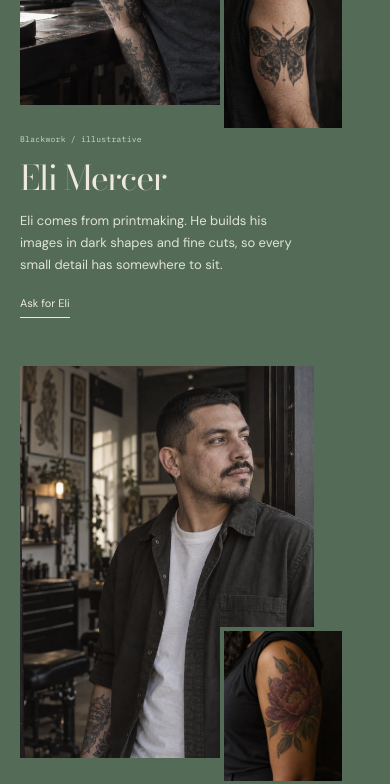
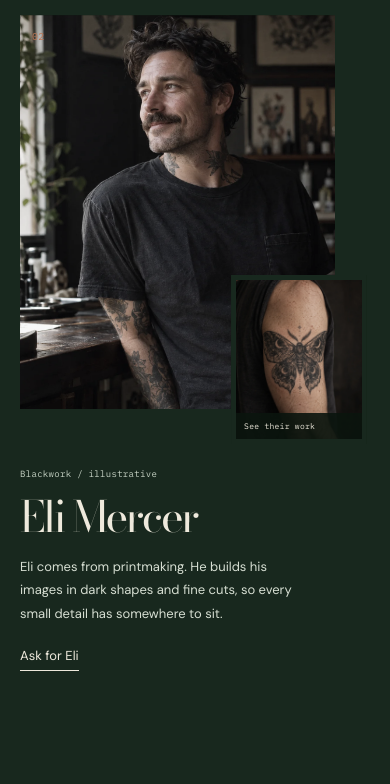
Before and after one commit to DaramolaFemi/Project-1, a Next.js app: page / in a window 390 px wide. Shown: the part 5880-6664 px from the top of the page. Built offline with nearby package versions, Linux system fonts and the light colour scheme; no server answers.

Commit message:
Build animated artists procession

```diff
--- a/src/app/globals.css
+++ b/src/app/globals.css
@@ -121,24 +121,38 @@ h1 { margin-left: -8px; font-size: clamp(96px, 11.2vw, 184px); line-height: .87;
 .studio-image-index { position: absolute; top: 14px; right: 14px; z-index: 1; color: var(--chalk); font-size: 9px; text-shadow: 0 1px 12px rgba(0,0,0,.75); }
 .studio-foot { display: flex; justify-content: space-between; padding-top: 18px; color: #4c554d; }
 
-.artists { padding-top: clamp(86px, 10vw, 140px); padding-bottom: clamp(100px, 12vw, 180px); background: var(--moss); color: var(--chalk); }
-.artists .section-heading { border-color: rgba(238, 233, 220, .32); }
-.artists-intro, .work-intro { display: flex; justify-content: space-between; align-items: end; gap: 36px; margin-bottom: clamp(54px, 8vw, 100px); }
-.artists-intro h2 { max-width: 760px; }
-.artists-intro > p, .work-intro > p { max-width: 270px; color: #e0e3d8; font-size: 14px; line-height: 1.8; }
-.artist-layout { display: grid; grid-template-columns: 1fr 1fr 1fr; gap: 6%; align-items: start; }
-.artist-eli { padding-top: 120px; }
-.artist-santi { padding-top: 40px; }
-.artist-portrait { position: relative; width: 90%; aspect-ratio: 3 / 4; background: var(--pine); }
-.artist-portrait > img { filter: saturate(.68); }
-.artist-sample { position: absolute; right: -12%; bottom: -10%; width: 45%; aspect-ratio: 4 / 5; overflow: hidden; border: 6px solid var(--moss); }
-.artist-sample > span { position: absolute; right: 0; bottom: 0; left: 0; padding: 5px; background: var(--ink); text-align: center; font-size: 10px; opacity: 0; transition: opacity .2s; }
-.artist-sample:hover > span, .artist-sample:focus-visible > span { opacity: 1; }
-.artist-info { max-width: 340px; margin-top: 55px; }
-.specialty { margin-bottom: 13px; color: #d1d8cb; font-size: 10px; }
-.artist-info h3 { margin-bottom: 16px; font-size: 38px; letter-spacing: -.04em; }
-.artist-info > p:not(.specialty) { max-width: 290px; color: #e0e3d8; font-size: 13px; line-height: 1.85; }
-.artist-info > .text-link { margin-top: 20px; }
+.artists { overflow: clip; background: #18281e; color: var(--chalk); }
+.artists-shell { display: grid; grid-template-columns: minmax(300px, .76fr) minmax(0, 1.24fr); gap: clamp(48px, 9vw, 170px); align-items: start; }
+.artists-rail { position: sticky; top: 0; display: flex; flex-direction: column; justify-content: center; height: 100svh; min-height: 720px; padding-bottom: 20px; }
+.artists .section-heading { margin-bottom: clamp(46px, 5vw, 80px); border-color: rgba(238, 233, 220, .3); }
+.artists-overline { margin-bottom: 20px; color: #bcc9b9; }
+.artists-rail h2 { max-width: 690px; font-size: clamp(58px, 6.2vw, 104px); }
+.artists-rail-copy { max-width: 252px; margin-top: 26px; color: #d7dfd3; font-size: 14px; line-height: 1.8; }
+.artists-active { display: grid; gap: 6px; margin-top: auto; padding-top: 28px; border-top: 1px solid rgba(238, 233, 220, .25); }
+.artists-active > span { color: #c78460; }
+.artists-active > p { font: 400 clamp(28px, 2.7vw, 46px)/1 var(--serif); letter-spacing: -.045em; }
+.artists-active > span:last-child { color: #bdc7b9; }
+.artists-track { padding: 18svh 0 10svh; }
+.artist-card { display: grid; grid-template-columns: minmax(0, 1fr) minmax(170px, .44fr); gap: clamp(22px, 4vw, 65px); align-items: end; min-height: 100svh; padding: 10vh 0; }
+.artist-image-stage { position: relative; width: min(100%, 620px); }
+.artist-number { position: absolute; top: 16px; left: -42px; z-index: 2; color: var(--copper); }
+.artist-portrait-frame { position: relative; aspect-ratio: 4 / 5; overflow: hidden; background: #0e1b13; clip-path: inset(0 0 100% 0); }
+.artist-portrait-frame > img { filter: saturate(.72); transform: scale(1.08); transition: transform 1.15s cubic-bezier(.2,.75,.15,1) .1s; }
+.artist-sample-frame { position: absolute; right: -9%; bottom: -8%; width: 42%; aspect-ratio: 4 / 5; overflow: hidden; border: 7px solid #18281e; background: #102016; clip-path: inset(0 0 100% 0); transition: clip-path .85s cubic-bezier(.2,.75,.15,1) .36s; }
+.artist-sample-frame > img { transition: transform 1.1s cubic-bezier(.2,.75,.15,1) .36s; transform: scale(1.1); }
+.artist-sample-frame > span { position: absolute; right: 0; bottom: 0; left: 0; padding: 7px 8px; background: rgba(10, 20, 14, .9); color: var(--chalk); font-size: 8px; }
+.artist-copy { padding-bottom: 20px; overflow: hidden; }
+.artist-copy > .mono { margin-bottom: 16px; color: #c7d3c5; }
+.artist-copy h3 { margin-bottom: 16px; font-size: clamp(38px, 4.4vw, 69px); letter-spacing: -.055em; transform: translateY(115%); transition: transform .78s cubic-bezier(.2,.75,.15,1) .22s; }
+.artist-copy > p:not(.mono) { max-width: 280px; color: #d6ded2; font-size: 13px; line-height: 1.8; opacity: 0; transform: translateY(18px); transition: opacity .4s ease .44s, transform .65s cubic-bezier(.2,.75,.15,1) .44s; }
+.artist-copy > .text-link { margin-top: 20px; opacity: 0; transform: translateY(12px); transition: opacity .4s ease .54s, transform .6s cubic-bezier(.2,.75,.15,1) .54s; }
+.artist-card.is-visible .artist-portrait-frame, .artist-card.is-visible .artist-sample-frame { clip-path: inset(0); }
+.artist-card.is-visible .artist-portrait-frame > img, .artist-card.is-visible .artist-sample-frame > img { transform: scale(1); }
+.artist-card.is-visible .artist-copy h3, .artist-card.is-visible .artist-copy > p:not(.mono), .artist-card.is-visible .artist-copy > .text-link { opacity: 1; transform: none; }
+.artist-card-eli .artist-image-stage { margin-left: auto; }.artist-card-santi .artist-image-stage { width: 88%; }
+
+.work-intro { display: flex; justify-content: space-between; align-items: end; gap: 36px; margin-bottom: clamp(54px, 8vw, 100px); }
+.work-intro > p { max-width: 270px; color: #e0e3d8; font-size: 14px; line-height: 1.8; }
 
 .selected-work { padding-top: clamp(86px, 10vw, 140px); padding-bottom: clamp(100px, 12vw, 170px); background: var(--paper); color: var(--ink); }
 .selected-work .section-heading { border-color: var(--rule-light); }
@@ -250,6 +264,9 @@ h1 { margin-left: -8px; font-size: clamp(96px, 11.2vw, 184px); line-height: .87;
   .artist-info h3 { font-size: 32px; }
   .artist-eli { padding-top: 95px; }
   .artist-info { margin-top: 48px; }
+  .artists-shell { gap: 48px; }
+  .artist-card { grid-template-columns: 1fr; gap: 32px; }
+  .artist-copy { padding-bottom: 0; }
   .visit-layout { gap: 7%; }
   .booking { gap: 8%; }
   .lightbox-layout { min-height: 580px; }
@@ -333,7 +350,25 @@ h1 { margin-left: -8px; font-size: clamp(96px, 11.2vw, 184px); line-height: .87;
   .photo-note { padding: 10px 12px; font-size: 9px; }
   .studio-foot { gap: 20px; font-size: 9px; }
   .studio-foot > span:first-child { max-width: 62%; }
-  .artists { padding-top: 76px; padding-bottom: 92px; }
+  .artists-shell { display: block; padding-top: 0; padding-bottom: 0; }
+  .artists-rail { position: relative; display: block; height: auto; min-height: 0; padding: 76px 0 54px; }
+  .artists .section-heading { margin-bottom: 42px; }
+  .artists-overline { margin-bottom: 15px; }
+  .artists-rail h2 { font-size: clamp(58px, 15vw, 78px); }
+  .artists-rail-copy { margin-top: 18px; font-size: 13px; }
+  .artists-active { display: none; }
+  .artists-track { padding: 0 0 34px; }
+  .artist-card { display: block; min-height: 0; padding: 30px 0 85px; }
+  .artist-image-stage, .artist-card-eli .artist-image-stage, .artist-card-santi .artist-image-stage { width: 90%; margin-left: 0; }
+  .artist-card-santi .artist-image-stage { margin-left: auto; }
+  .artist-number { top: 14px; left: 12px; }
+  .artist-portrait-frame { aspect-ratio: 4 / 5; }
+  .artist-sample-frame { right: -10%; bottom: -9%; width: 43%; border-width: 5px; }
+  .artist-copy { max-width: 310px; padding: 58px 0 0; }
+  .artist-copy > .mono { margin-bottom: 10px; font-size: 9px; }
+  .artist-copy h3 { margin-bottom: 12px; font-size: clamp(42px, 11vw, 56px); }
+  .artist-copy > p:not(.mono) { font-size: 13px; }
+  .artist-copy > .text-link { margin-top: 16px; }
   .artists-intro, .work-intro { align-items: flex-start; flex-direction: column; gap: 20px; margin-bottom: 48px; }
   .artists-intro > p, .work-intro > p { font-size: 13px; }
   .artist-layout { grid-template-columns: 1fr 1fr; gap: 56px 7%; }
--- a/src/app/page.tsx
+++ b/src/app/page.tsx
@@ -4,15 +4,11 @@ import Hero from '@/components/Hero';
 import Gallery from '@/components/Gallery';
 import BookingForm from '@/components/BookingForm';
 import StudioSection from '@/components/StudioSection';
-const artists = [
-  { id: 'amara', name: 'Amara Vale', specialty: 'Fine line / botanical', work: 'botanical', description: 'Amara leaves room for the skin to breathe. Her fine-line plants are drawn slowly, with as much care for the open space as the ink.', sample: 'Fine botanical linework on a forearm' },
-  { id: 'eli', name: 'Eli Mercer', specialty: 'Blackwork / illustrative', work: 'moth', description: 'Eli comes from printmaking. He builds his images in dark shapes and fine cuts, so every small detail has somewhere to sit.', sample: 'A detailed blackwork moth on an upper arm' },
-  { id: 'santi', name: 'Santi Reyes', specialty: 'Colour / neo-traditional', work: 'peony', description: 'Santi draws bold, familiar forms, then makes them his own with a quieter eye for colour and how it settles into skin.', sample: 'A burgundy neo-traditional peony on brown skin' },
-];
+import ArtistsSection from '@/components/ArtistsSection';
 export default function Home() {
   return <><Header /><main><Hero />
     <StudioSection />
-    <section id="artists" className="artists section-wrap"><div className="section-heading"><p className="section-label">The artists</p><span className="mono">Three artists. Three ways of seeing.</span></div><div className="artists-intro"><h2>Different hands.<br />Different marks.</h2><p>Take a look around.<br />See whose work speaks to you.</p></div><div className="artist-layout">{artists.map(artist => <article key={artist.id} className={`artist artist-${artist.id}`}><div className="artist-portrait"><Image src={`/images/${artist.id}.webp`} alt={`${artist.name}, resident tattoo artist, photographed candidly in the studio`} fill sizes="(max-width: 600px) 80vw, (max-width: 1000px) 43vw, 30vw" /><a href="#work" className="artist-sample" aria-label={`Explore ${artist.name}'s work`}><Image src={`/images/work-${artist.work}.webp`} alt={artist.sample} fill sizes="(max-width: 600px) 28vw, 14vw" /><span>See their work</span></a></div><div className="artist-info"><p className="mono specialty">{artist.specialty}</p><h3>{artist.name}</h3><p>{artist.description}</p><a href="#book" className="text-link">Ask for {artist.name.split(' ')[0]}</a></div></article>)}</div></section>
+    <ArtistsSection />
     <section id="work" className="selected-work section-wrap"><div className="section-heading"><p className="section-label">On the skin</p><span className="mono">Recent pieces / 01—06</span></div><div className="work-intro"><h2>Made for<br />one person.</h2><p>These designs were drawn for the people wearing them. No flash sheets, no second copies.</p></div><Gallery /><p className="gallery-end mono">Open a piece to see the artist, placement, and thinking behind it.</p></section>
     <section className="appointment" id="appointment"><div className="section-wrap"><div className="section-heading"><p className="section-label">How it happens</p><span className="mono">A clear process. Room to think.</span></div><div className="appointment-layout"><h2>We start<br />with a talk.</h2><div className="steps"><article><span className="step-number mono">01</span><div><h3>Tell us the idea</h3><p>Bring a reference, a rough sketch, a place, a person, or just a few words. We can work with a beginning.</p></div></article><article><span className="step-number mono">02</span><div><h3>Draw it together</h3><p>Your artist designs for your body, not a blank page. We make changes with you until the piece feels right.</p></div></article><article><span className="step-number mono">03</span><div><h3>Make a day of it</h3><p>We set aside time for one client at a time. You leave with clear aftercare and a way to reach us while it heals.</p></div></article></div></div><div className="appointment-bottom"><span>No borrowed designs. No need to decide today.</span><a className="button button-dark" href="#book">Tell us your idea</a></div></div></section>
     <section id="visit" className="visit section-wrap"><div className="section-heading"><p className="section-label">Come by</p><span className="mono">The room, before the appointment.</span></div><div className="visit-layout"><div className="visit-image"><Image src="/images/visit.webp" alt="An open botanical sketchbook on a worn oak consultation table beside a tall studio window" fill sizes="(max-width: 767px) 92vw, 55vw" /></div><div className="visit-copy"><h2>A quiet room<br />to begin.</h2><p>Come in, have a look, ask the questions you have. You do not need to arrive with a finished idea.</p><div className="visit-details"><div><h3>Find us</h3><address>Studio address to be announced<br />Visits by appointment only</address></div><div><h3>Studio hours</h3><p>Tuesday–Saturday<br />11:00–19:00</p></div><div className="visit-email"><h3>Write to us</h3><p>booking@nocturne.example</p><span className="mono">Demo contact</span></div></div></div></div></section>
--- /dev/null
+++ b/src/components/ArtistsSection.tsx
@@ -0,0 +1,66 @@
+'use client';
+
+import Image from 'next/image';
+import { useEffect, useRef, useState } from 'react';
+
+const ARTISTS = [
+  { id: 'amara', name: 'Amara Vale', specialty: 'Fine line / botanical', work: 'botanical', description: 'Amara leaves room for the skin to breathe. Her fine-line plants are drawn slowly, with as much care for the open space as the ink.', sample: 'Fine botanical linework on a forearm' },
+  { id: 'eli', name: 'Eli Mercer', specialty: 'Blackwork / illustrative', work: 'moth', description: 'Eli comes from printmaking. He builds his images in dark shapes and fine cuts, so every small detail has somewhere to sit.', sample: 'A detailed blackwork moth on an upper arm' },
+  { id: 'santi', name: 'Santi Reyes', specialty: 'Colour / neo-traditional', work: 'peony', description: 'Santi draws bold, familiar forms, then makes them his own with a quieter eye for colour and how it settles into skin.', sample: 'A burgundy neo-traditional peony on brown skin' },
+];
+
+export default function ArtistsSection() {
+  const cardRefs = useRef<(HTMLElement | null)[]>([]);
+  const [activeArtist, setActiveArtist] = useState(0);
+
+  useEffect(() => {
+    const cards = cardRefs.current.filter((card): card is HTMLElement => card !== null);
+    if (!cards.length) return;
+
+    if (window.matchMedia('(prefers-reduced-motion: reduce)').matches) {
+      cards.forEach((card) => card.classList.add('is-visible'));
+      return;
+    }
+
+    const observer = new IntersectionObserver((entries) => {
+      entries.forEach((entry) => {
+        if (!entry.isIntersecting) return;
+        const card = entry.target as HTMLElement;
+        card.classList.add('is-visible');
+        if (entry.intersectionRatio >= 0.42) setActiveArtist(Number(card.dataset.index));
+      });
+    }, { threshold: [0.2, 0.42, 0.7], rootMargin: '-10% 0px -18% 0px' });
+
+    cards.forEach((card) => observer.observe(card));
+    return () => observer.disconnect();
+  }, []);
+
+  const active = ARTISTS[activeArtist];
+
+  return (
+    <section id="artists" className="artists">
+      <div className="section-wrap artists-shell">
+        <aside className="artists-rail">
+          <div className="section-heading"><p className="section-label">The artists</p><span className="mono">Three artists. Three ways of seeing.</span></div>
+          <p className="artists-overline mono">Resident artists / 01—03</p>
+          <h2>Different hands.<br />Different marks.</h2>
+          <p className="artists-rail-copy">Take a look around. See whose work speaks to you.</p>
+          <div className="artists-active" aria-live="polite"><span className="mono">0{activeArtist + 1} / 03</span><p>{active.name}</p><span className="mono">{active.specialty}</span></div>
+        </aside>
+
+        <div className="artists-track">
+          {ARTISTS.map((artist, index) => (
+            <article key={artist.id} ref={(element) => { cardRefs.current[index] = element; }} data-index={index} className={`artist-card artist-card-${artist.id}`}>
+              <div className="artist-image-stage">
+                <span className="artist-number mono">0{index + 1}</span>
+                <div className="artist-portrait-frame"><Image src={`/images/${artist.id}.webp`} alt={`${artist.name}, resident tattoo artist, photographed candidly in the studio`} fill sizes="(max-width: 767px) 90vw, 48vw" /></div>
+                <a href="#work" className="artist-sample-frame" aria-label={`Explore ${artist.name}'s work`}><Image src={`/images/work-${artist.work}.webp`} alt={artist.sample} fill sizes="(max-width: 767px) 36vw, 18vw" /><span className="mono">See their work</span></a>
+              </div>
+              <div className="artist-copy"><p className="mono">{artist.specialty}</p><h3>{artist.name}</h3><p>{artist.description}</p><a href="#book" className="text-link">Ask for {artist.name.split(' ')[0]}</a></div>
+            </article>
+          ))}
+        </div>
+      </div>
+    </section>
+  );
+}
```
